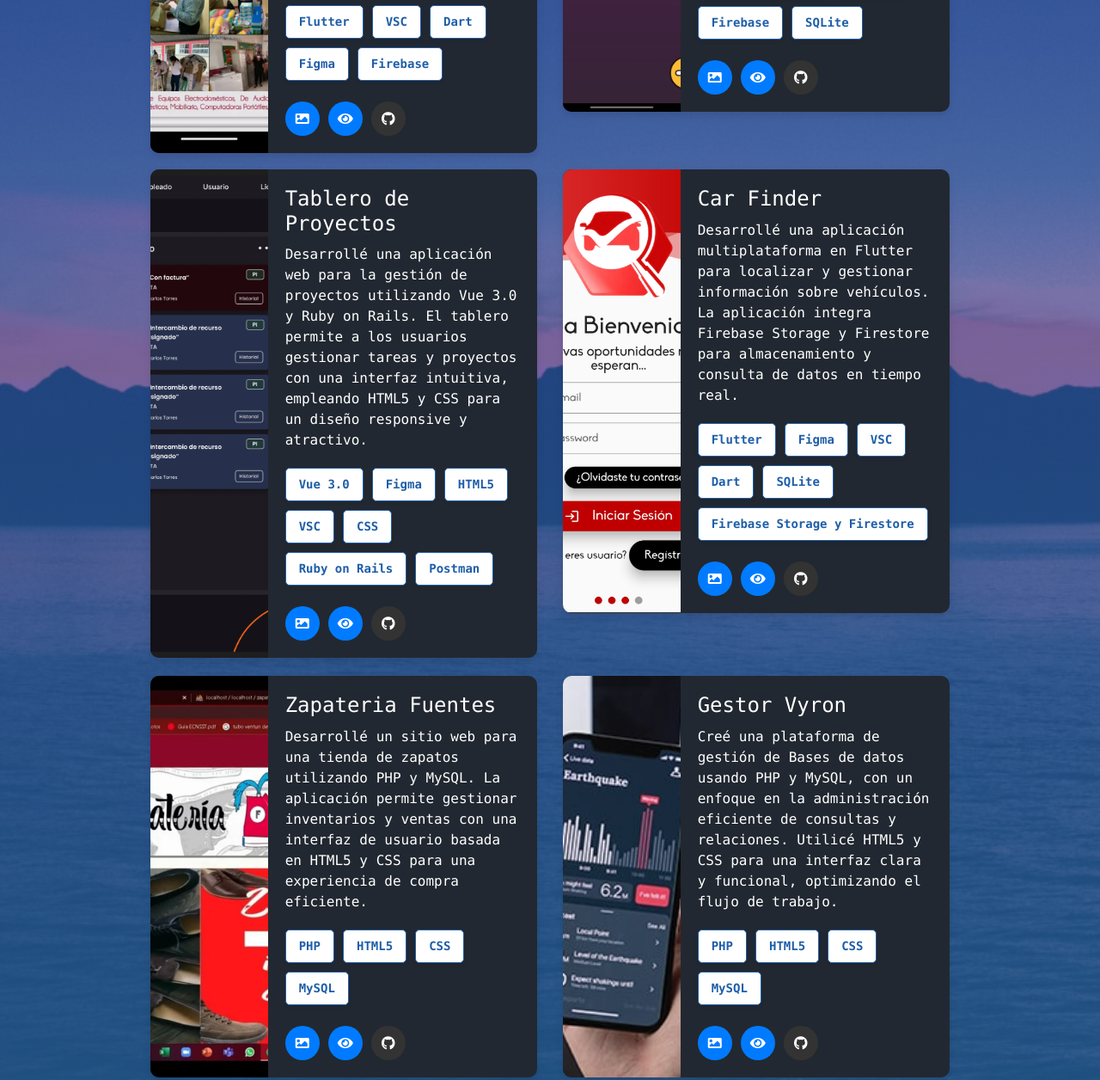
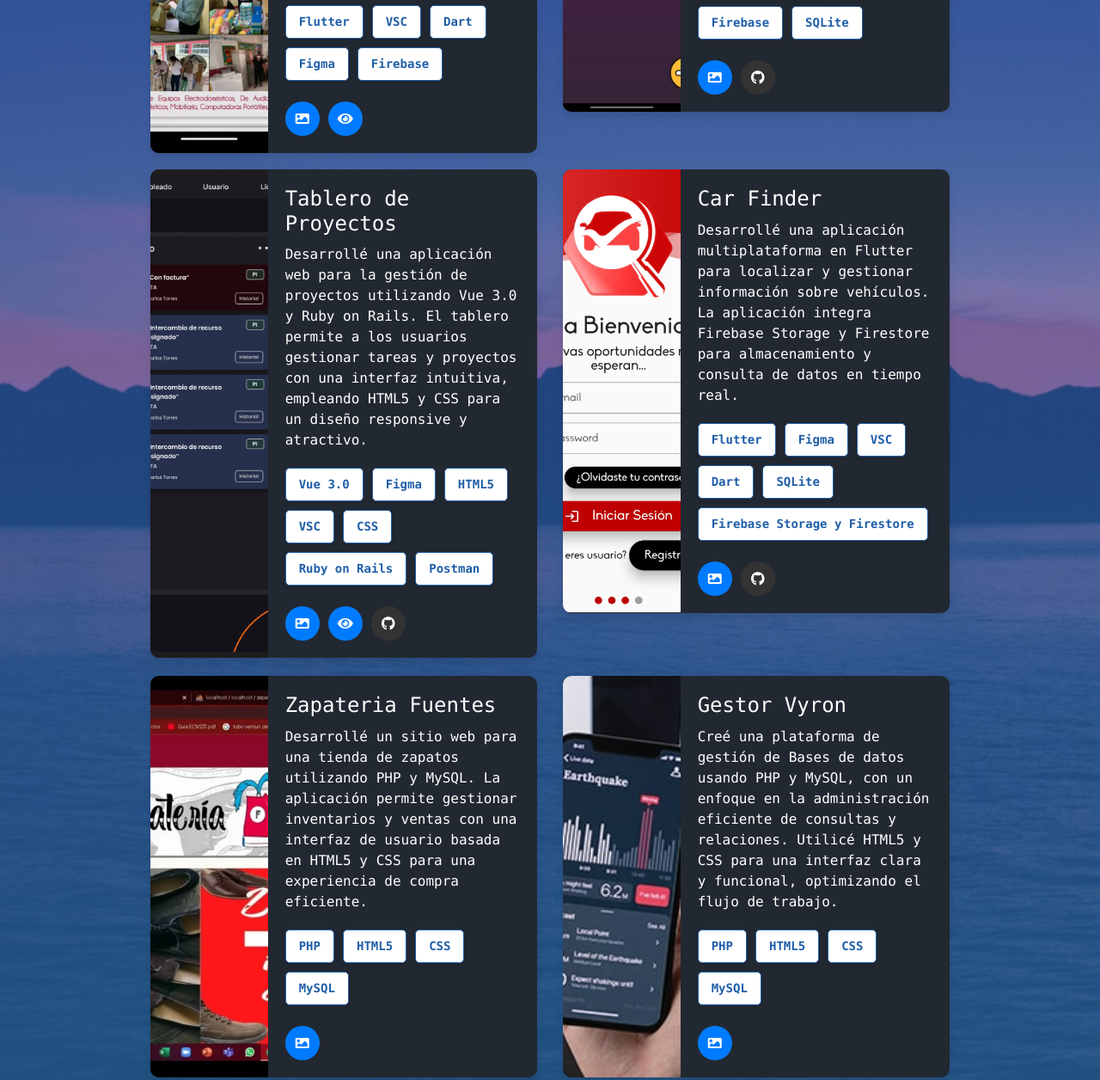
Before and after one commit to TonyVyron/Portafolio, a plain HTML site: page index.html in a window 1280 px wide. Shown: the part 4135-5391 px from the top of the page at 86% size. Drawn offline with nearby package versions, Linux system fonts and the light colour scheme.

Commit message:
fix buttons

```diff
--- a/index.html
+++ b/index.html
@@ -321,12 +321,12 @@
                                     <a class="btn-plus" href="img/portfolio-1.jpg" data-lightbox="portfolio">
                                         <i class="fas fa-image"></i>
                                     </a>
-                                    <a class="button demo-button" href="enlace-al-demo">
+                                    <a class="button demo-button" href="https://play.google.com/store/apps/details?id=mx.gob.setab.app&pcampaignid=web_share">
                                         <i class="fas fa-eye"></i>
                                     </a>
-                                    <a class="button github-button" href="enlace-a-github">
+                                    <!-- <a class="button github-button" href="enlace-a-github">
                                         <i class="fab fa-github"></i>
-                                    </a>
+                                    </a> -->
                                 </div>
                             </div>
                         </div>
@@ -350,10 +350,10 @@
                                     <a class="btn-plus" href="img/portfolio-2.jpg" data-lightbox="portfolio">
                                         <i class="fas fa-image"></i>
                                     </a>
-                                    <a class="button demo-button" href="enlace-al-demo">
+                                    <!-- <a class="button demo-button" href="enlace-al-demo">
                                         <i class="fas fa-eye"></i>
-                                    </a>
-                                    <a class="button github-button" href="enlace-a-github">
+                                    </a> -->
+                                    <a class="button github-button" href="https://github.com/Jess2602/ListBuyApp">
                                         <i class="fab fa-github"></i>
                                     </a>
                                 </div>
@@ -382,10 +382,10 @@
                                     <a class="btn-plus" href="img/portfolio-3.jpg" data-lightbox="portfolio">
                                         <i class="fas fa-image"></i>
                                     </a>
-                                    <a class="button demo-button" href="enlace-al-demo">
+                                    <a class="button demo-button" href="https://dashboards.scisa.com.mx/">
                                         <i class="fas fa-eye"></i>
                                     </a>
-                                    <a class="button github-button" href="enlace-a-github">
+                                    <a class="button github-button" href="https://github.com/TonyVyron/tableroDeProyectos">
                                         <i class="fab fa-github"></i>
                                     </a>
                                 </div>
@@ -413,10 +413,10 @@
                                     <a class="btn-plus" href="img/portfolio-4.jpg" data-lightbox="portfolio">
                                         <i class="fas fa-image"></i>
                                     </a>
-                                    <a class="button demo-button" href="enlace-al-demo">
+                                    <!-- <a class="button demo-button" href="enlace-al-demo">
                                         <i class="fas fa-eye"></i>
-                                    </a>
-                                    <a class="button github-button" href="enlace-a-github">
+                                    </a> -->
+                                    <a class="button github-button" href="https://github.com/TonyVyron/car_finder">
                                         <i class="fab fa-github"></i>
                                     </a>
                                 </div>
@@ -442,12 +442,12 @@
                                     <a class="btn-plus" href="img/portfolio-5.jpg" data-lightbox="portfolio">
                                         <i class="fas fa-image"></i>
                                     </a>
-                                    <a class="button demo-button" href="enlace-al-demo">
+                                    <!-- <a class="button demo-button" href="enlace-al-demo">
                                         <i class="fas fa-eye"></i>
                                     </a>
                                     <a class="button github-button" href="enlace-a-github">
                                         <i class="fab fa-github"></i>
-                                    </a>
+                                    </a> -->
                                 </div>
                             </div>
                         </div>
@@ -471,12 +471,12 @@
                                     <a class="btn-plus" href="img/portfolio-6.jpg" data-lightbox="portfolio">
                                         <i class="fas fa-image"></i>
                                     </a>
-                                    <a class="button demo-button" href="enlace-al-demo">
+                                    <!-- <a class="button demo-button" href="enlace-al-demo">
                                         <i class="fas fa-eye"></i>
                                     </a>
                                     <a class="button github-button" href="enlace-a-github">
                                         <i class="fab fa-github"></i>
-                                    </a>
+                                    </a> -->
                                 </div>
                             </div>
                         </div>
```
